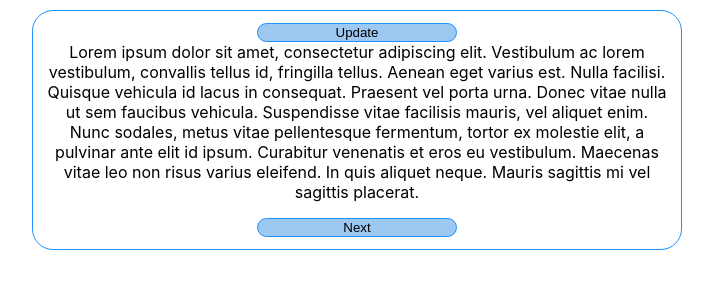
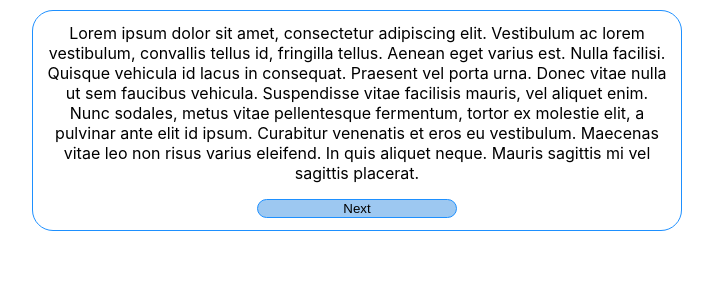
Before and after one commit to Jinja144/micro-fracture-questionnaire, a Next.js app: page / in a window 1280 px wide. Shown: the top 300 px of the page, without its empty margins (283-996 px from the left). Built offline with nearby package versions, Linux system fonts and the light colour scheme.

Commit message:
wip: adding image question page

```diff
--- a/components/page/index.js
+++ b/components/page/index.js
@@ -1,42 +1,61 @@
 import React, { useState } from "react";
+import Question from "../question";
 import styles from "./index.module.scss";
 
 export default function Page({
   updatePage,
+  updateIsTestPassed,
   previousPage,
   nextPage,
   text,
+  images,
+  expectedOrder,
+  answered,
   isFirst,
   isLast,
 }) {
-  const [state, updateState] = useState({ text });
-  const updateCurrentPage = (update) => {
-    updatePage(update);
-    updateState(update);
-  };
+  const buttonStyles = isFirst || isLast ? styles.buttonFull : styles.button;
+  const contentContainerStyles = answered
+    ? styles.contentAnswered
+    : styles.content;
 
-  const updateCurrentPageTest = () => {
-    updateCurrentPage({ text: "updated test text" });
-  };
+  let nextPageAction = nextPage;
+  let [ranking, setRanking] = [{}, {}];
 
-  const buttonStyles = isFirst || isLast ? styles.buttonFull : styles.button;
+  if (images) {
+    [ranking, setRanking] = useState({});
+    nextPageAction = answered
+      ? nextPage
+      : () => {
+          updatePage({ answered: true });
+          if (expectedOrder) {
+            updateIsTestPassed(expectedOrder === ranking);
+          } else {
+            // call api async to send data to aws
+          }
+          nextPage();
+        };
+  }
+
   return (
     <div className={styles.container}>
-      <button
-        className={buttonStyles}
-        type="button"
-        onClick={updateCurrentPageTest}
-      >
-        Update
-      </button>
-      <p className={styles.text}>{state.text}</p>
+      <div className={contentContainerStyles}>
+        {text ? <p className={styles.text}>{text}</p> : null}
+        {images ? (
+          <Question
+            images={images}
+            ranking={ranking}
+            setRanking={setRanking}
+          />
+        ) : null}
+      </div>
       {!isFirst ? (
         <button className={buttonStyles} type="button" onClick={previousPage}>
           Previous
         </button>
       ) : null}
       {!isLast ? (
-        <button className={buttonStyles} type="button" onClick={nextPage}>
+        <button className={buttonStyles} type="button" onClick={nextPageAction}>
           Next
         </button>
       ) : null}
--- a/components/page/index.module.scss
+++ b/components/page/index.module.scss
@@ -9,9 +9,17 @@
   border-radius: 21px;
   padding: 12px;
 }
-.text {
+.content {
   width: 100%;
   text-align: center;
+  margin-top: 0;
+}
+.contentAnswered {
+  @extend .content;
+
+  filter: grayscale(80%);
+}
+.text {
   margin-top: 0;
 }
 .button {
@@ -27,3 +35,10 @@
 
   margin: 0 auto;
 }
+.submitted {
+  @extend .button;
+
+  pointer-events: none;
+  border: 1px solid #55585c;
+  background-color: #acb5bd;
+}
--- /dev/null
+++ b/components/question/index.js
@@ -0,0 +1,22 @@
+import React, { useState } from "react";
+import styles from "./index.module.scss";
+
+export default function Question({ images, ranking, setRanking }) {
+  const [state, updateState] = useState(ranking);
+  const updateRanking = (update) => {
+    const newRanking = { ...state, update };
+    setRanking(newRanking)
+    updateState(newRanking)
+  }
+
+  const rankStyleMap = { 1: styles.imageLeft, 2: styles.imageMid, 3: styles.imageRight }
+  // use image id keys to search ranking for image rank
+  // ranking is object containing image ids associated to rank of 1-3. If no rank is found then default to 2. Use grid and change styling depending on rank
+  return (
+    <div className={styles.container}>
+      <span className={styles.titleLeft}>Least Clear</span>
+      <span className={styles.titleMid}>Mid</span>
+      <span className={styles.titleRight}>Most Clear</span>
+    </div>
+  );
+}
--- a/hooks/usePage/index.js
+++ b/hooks/usePage/index.js
@@ -1,16 +1,27 @@
 import { useState } from "react";
 
-const usePage = (initPages) => {
-  const [pages, updatePages] = useState(initPages);
+const usePage = (appInit) => {
+  const [app, updateApp] = useState(appInit);
   const [currentPageIndex, updateCurrentPageIndex] = useState(0);
 
   const addPages = (newPages) => {
-    updatePages(pages.concat(newPages));
+    updateApp({
+      ...app,
+      pages: app.pages.concat(newPages),
+    });
   };
 
   const updateCurrentPage = (newPage) => {
-    pages[currentPageIndex] = newPage;
-    updatePages(pages);
+    app.pages[currentPageIndex] = {
+      ...app.pages[currentPageIndex],
+      ...newPage,
+    };
+    updateApp(app);
+  };
+
+  const updateTestPassed = (isTestPassed) => {
+    app.isTestPassed = isTestPassed;
+    updateApp(app);
   };
 
   const getNextPage = () => {
@@ -22,12 +33,19 @@ const usePage = (initPages) => {
   };
 
   const page = {
-    ...pages[currentPageIndex],
+    ...app.pages[currentPageIndex],
     key: currentPageIndex,
     isFirst: currentPageIndex === 0,
-    isLast: currentPageIndex === pages.length - 1,
+    isLast: currentPageIndex === app.pages.length - 1,
   };
-  return [page, getNextPage, getPreviousPage, updateCurrentPage, addPages];
+  return [
+    page,
+    getNextPage,
+    getPreviousPage,
+    updateCurrentPage,
+    updateTestPassed,
+    addPages,
+  ];
 };
 
 export default usePage;
--- a/pages/index.js
+++ b/pages/index.js
@@ -3,7 +3,8 @@ import Page from "../components/page";
 import usePage from "../hooks/usePage";
 
 export default function Home() {
-  const pages = [
+  const app = {
+    pages: [
       {
         text: "Lorem ipsum dolor sit amet, consectetur adipiscing elit. Vestibulum ac lorem vestibulum, convallis tellus id, fringilla tellus. Aenean eget varius est. Nulla facilisi. Quisque vehicula id lacus in consequat. Praesent vel porta urna. Donec vitae nulla ut sem faucibus vehicula. Suspendisse vitae facilisis mauris, vel aliquet enim. Nunc sodales, metus vitae pellentesque fermentum, tortor ex molestie elit, a pulvinar ante elit id ipsum. Curabitur venenatis et eros eu vestibulum. Maecenas vitae leo non risus varius eleifend. In quis aliquet neque. Mauris sagittis mi vel sagittis placerat.",
       },
@@ -15,18 +16,25 @@ export default function Home() {
       },
       {
         text: "Test images",
-      images: [
-        "https://micro-fracture-scan-questionnaire-images.s3.eu-west-2.amazonaws.com/Qualification1.png",
-        "https://micro-fracture-scan-questionnaire-images.s3.eu-west-2.amazonaws.com/Qualification2.png",
-        "https://micro-fracture-scan-questionnaire-images.s3.eu-west-2.amazonaws.com/Qualification3.png",
+        images: {
+          0: "https://micro-fracture-scan-questionnaire-images.s3.eu-west-2.amazonaws.com/Qualification1.png",
+          1: "https://micro-fracture-scan-questionnaire-images.s3.eu-west-2.amazonaws.com/Qualification2.png",
+          2: "https://micro-fracture-scan-questionnaire-images.s3.eu-west-2.amazonaws.com/Qualification3.png",
+        },
+        exprectedOrder: { 0: 1, 1: 2, 2: 3 }, // no idea if this is correct, check against images
+        answered: false,
+      },
     ],
-      exprectedOrder: [0, 1, 2],
-      answered: false,
-      passedTest: false,
-    },
-  ];
-  const [currentPage, nextPage, previousPage, updatePage, addPages] =
-    usePage(pages);
+    isTestPassed: false,
+  };
+  const [
+    currentPage,
+    nextPage,
+    previousPage,
+    updatePage,
+    updateIsTestPassed,
+    addPages,
+  ] = usePage(app);
   const [isApiCalled, setIsApiCalled] = useState(false);
 
   const getQuestionPages = async () => [{ text: "test page" }];
@@ -46,7 +54,11 @@ export default function Home() {
       nextPage={nextPage}
       previousPage={previousPage}
       updatePage={updatePage}
+      updateIsTestPassed={updateIsTestPassed}
       text={currentPage.text}
+      images={currentPage.images}
+      exprectedOrder={currentPage.exprectedOrder}
+      answered={currentPage.answered}
       isFirst={currentPage.isFirst}
       isLast={currentPage.isLast}
     />
```
Also changed, not shown: docker-compose.yaml (deleted, +0 -10 lines), components/question/index.module.scss (added). Lines whose indentation alone changed are shown as unchanged.
